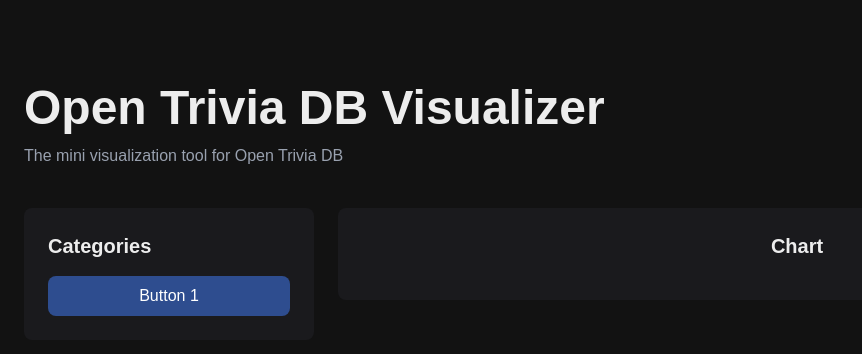
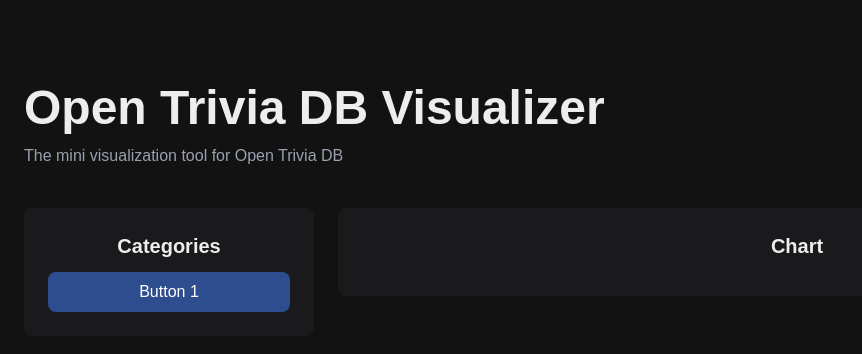
Before and after one commit to Trixinity/Survey-Visualizer-integration, a Next.js app in the folder survey-visualiser-integration/: page / in a window 1280 px wide. Shown: the top 354 px of the page, without its empty margins (0-862 px from the left). Built offline with nearby package versions, Linux system fonts and the light colour scheme.

Commit message:
Added hover color to the button component, added h-fit, bottom margin and text center to card component and removed font sans and mono.

```diff
--- a/survey-visualiser-integration/src/app/globals.css
+++ b/survey-visualiser-integration/src/app/globals.css
@@ -5,13 +5,12 @@
   --foreground: #ededed;
   --color-card: #1A1A1D;
   --color-button: #2E4D8F;
+  --color-button-hover: #3E5DA6;
 }
 
 @theme inline {
   --color-background: var(--background);
   --color-foreground: var(--foreground);
-  --font-sans: var(--font-geist-sans);
-  --font-mono: var(--font-geist-mono);
 }
 
 body {
@@ -23,6 +22,7 @@
 @theme static {
   --color-card: var(--color-card);
   --color-button: var(--color-button);
+    --color-button-hover: var(--color-button-hover);
 }
 
 h1 {
--- a/survey-visualiser-integration/src/components/button.tsx
+++ b/survey-visualiser-integration/src/components/button.tsx
@@ -4,7 +4,7 @@
 
 export default function Button({ text }: ButtonProps) {
   return (
-    <div className="rounded-lg p-2 text-center bg-button">
+    <div className="rounded-lg p-2 text-center bg-button hover:bg-button-hover">
       <p className="!text-white">{text}</p>
     </div>
   );
--- a/survey-visualiser-integration/src/components/card.tsx
+++ b/survey-visualiser-integration/src/components/card.tsx
@@ -1,12 +1,12 @@
 interface CardProps {
-  title: string;
+  title?: string;
   children?: React.ReactNode;
 }
 
 export default function Card({ title, children }: CardProps) {
   return (
-    <div className="bg-card rounded-lg p-6">
-      <h3 className="font-semibold mb-4">{title}</h3>
+    <div className="bg-card rounded-lg p-6 h-fit">
+      <h3 className="font-semibold text-center mb-3">{title}</h3>
       {children}
     </div>
   );
```
